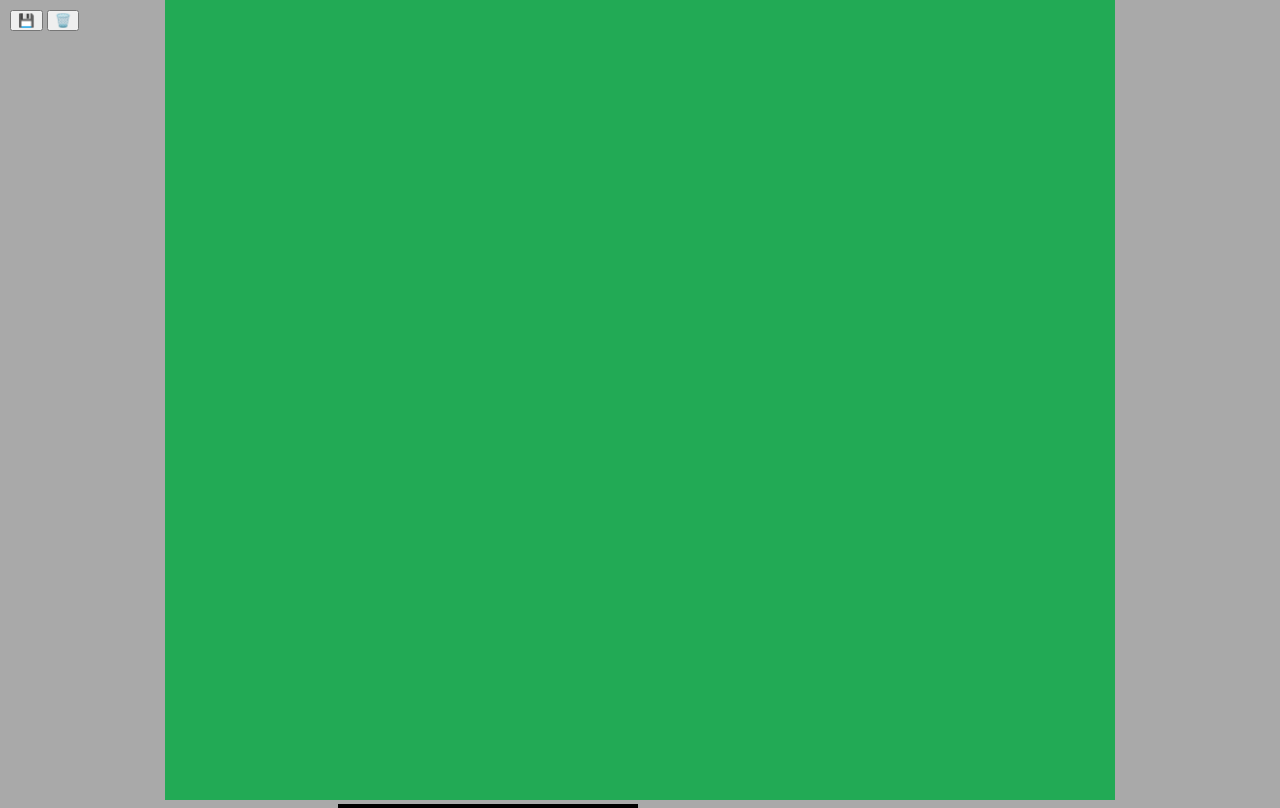
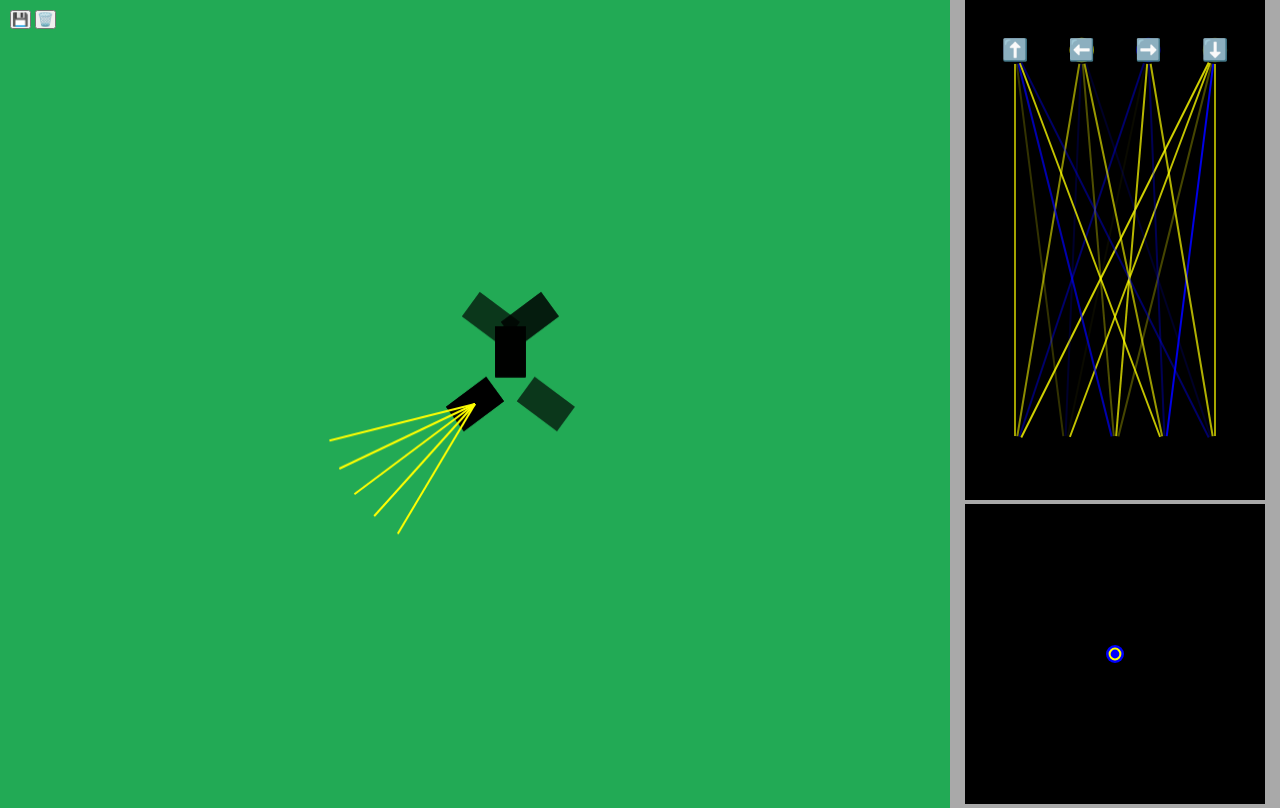
Before and after one commit to mirkobosetti/StreetsAI, a website built with Vite: page index.html in a window 1280 px wide. Shown: the top 808 px of the page. Built offline with nearby package versions, Linux system fonts and the light colour scheme; files whose address does not match are found by name.

Commit message:
chore: update version 0.11

```diff
--- a/src/car/main.ts
+++ b/src/car/main.ts
@@ -5,6 +5,7 @@ import { angle, scale } from '../world/utils'
 import Viewport from '../world/viewport'
 import World from '../world/world'
 import Car from './car'
+import Minimap from './minimap'
 import NeuralNetwork from './network'
 import Visualizer from './visualizer'
 
@@ -87,7 +88,7 @@ const minimapCtx = minimapCanvas.getContext('2d') as CanvasRenderingContext2D
     viewport.reset()
     const viewPoint = scale(viewport.getOffset(), -1)
     world.draw(carCtx, viewPoint, false)
-    minimap.draw(viewPoint)
+    minimap.update(viewPoint)
 
     for (let i = 0; i < traffic.length; i++) {
       traffic[i].draw(carCtx)
--- a/src/car/minimap.ts
+++ b/src/car/minimap.ts
@@ -21,19 +21,15 @@ class Minimap {
     this.ctx.clearRect(0, 0, this.size, this.size)
 
     const scaler = 0.05
-    const scaledViewPoint = scale(viewPoint, scaler)
-
+    const scaledViewPoint = scale(viewPoint, -scaler)
     this.ctx.save()
     this.ctx.translate(scaledViewPoint.x + this.size / 2, scaledViewPoint.y + this.size / 2)
     this.ctx.scale(scaler, scaler)
-
-    for (const segment of this.graph.segments) {
-      segment.draw(this.ctx, { width: 3 / scaler, color: 'white' })
+    for (const seg of this.graph.segments) {
+      seg.draw(this.ctx, { width: 3 / scaler, color: 'white' })
     }
-
     this.ctx.restore()
-
-    new Point(this.size / 2, this.size / 2).draw(this.ctx, { color: 'red', outline: true })
+    new Point(this.size / 2, this.size / 2).draw(this.ctx, { color: 'blue', outline: true })
   }
 }
 
--- a/src/car/style.css
+++ b/src/car/style.css
@@ -1,8 +1,16 @@
+* {
+  box-sizing: border-box;
+  font-family: sans-serif;
+  padding: 0;
+  margin: 0;
+}
+
 body {
   margin: 0;
   background: darkgray;
   overflow: hidden;
   text-align: center;
+  display: flex;
 }
 
 #carCanvas {
```
Also changed, not shown: CHANGELOG.md.
